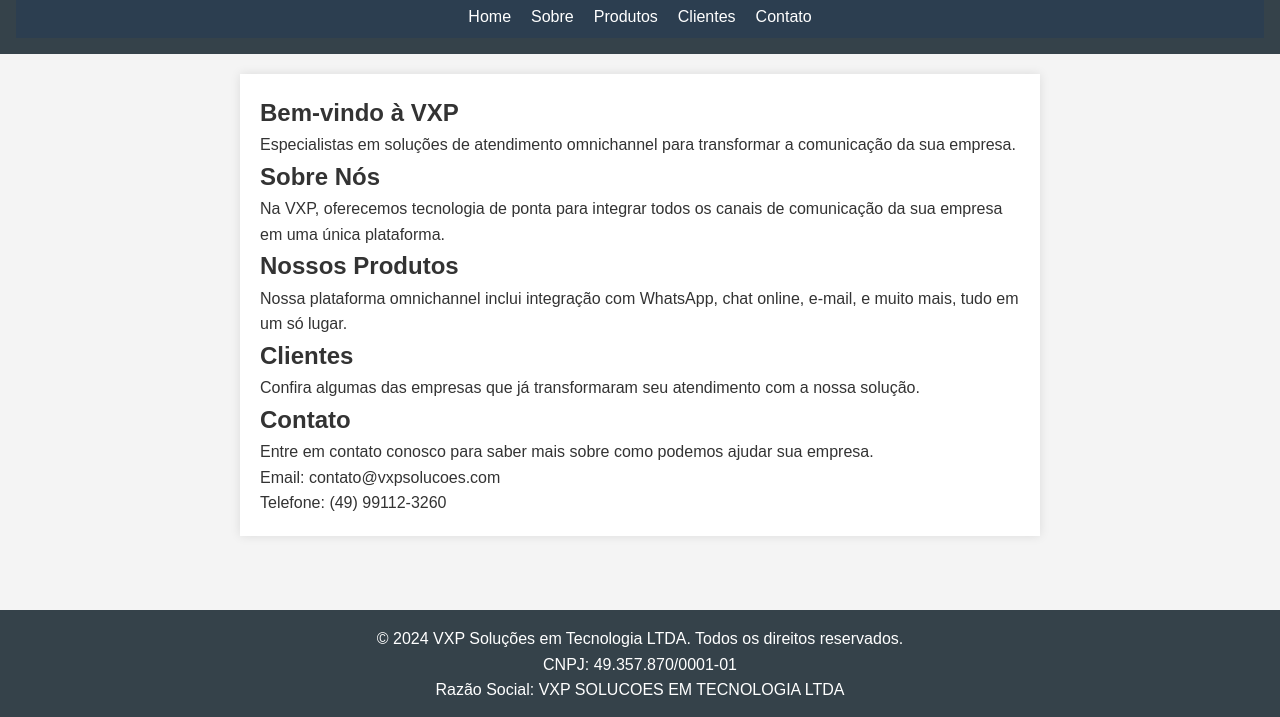
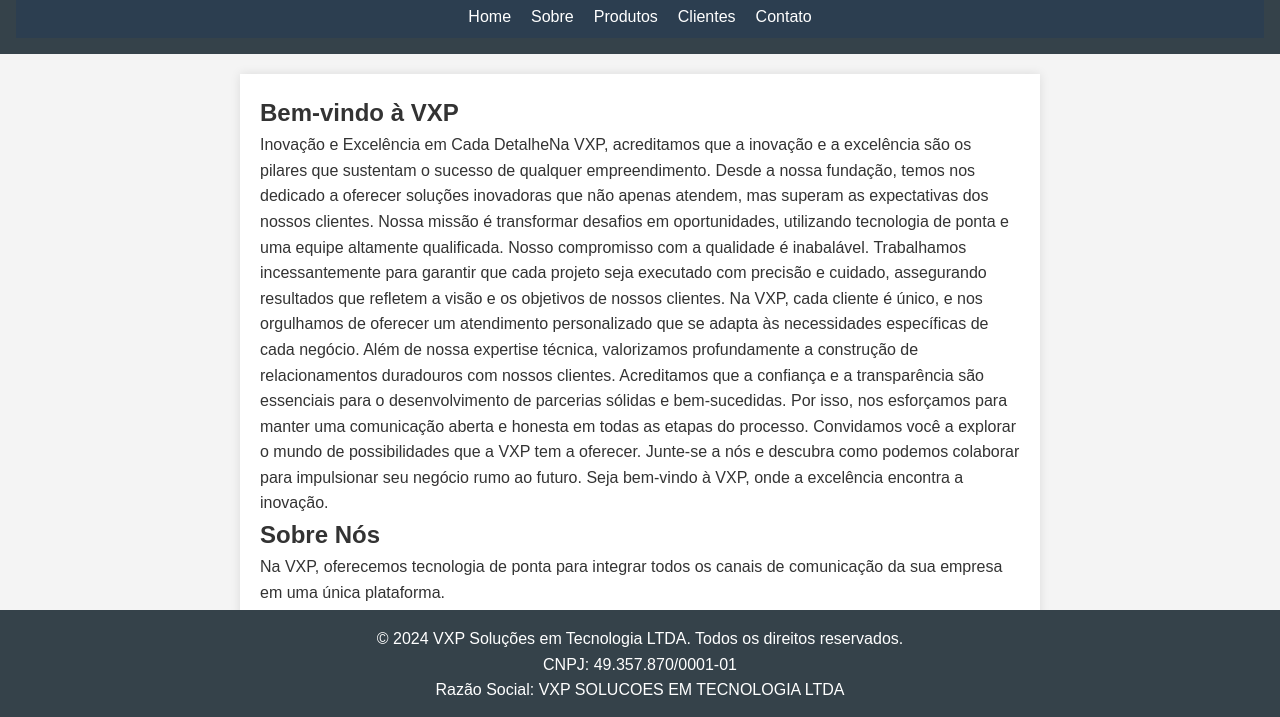
Before and after one commit to fabricioopasuite/novo, a plain HTML site: page index.html in a window 1280 px wide. Shown: the part 81-798 px from the top of the page. Drawn offline with Linux system fonts and the light colour scheme.

Commit message:
Update index.html

```diff
--- a/index.html
+++ b/index.html
@@ -23,7 +23,10 @@
     <main>
         <section id="home">
             <h2>Bem-vindo à VXP</h2>
-            <p>Especialistas em soluções de atendimento omnichannel para transformar a comunicação da sua empresa.</p>
+            <p>Inovação e Excelência em Cada DetalheNa VXP, acreditamos que a inovação e a excelência são os pilares que sustentam o sucesso de qualquer empreendimento. Desde a nossa fundação, temos nos dedicado a oferecer soluções inovadoras que não apenas atendem, mas superam as expectativas dos nossos clientes. Nossa missão é transformar desafios em oportunidades, utilizando tecnologia de ponta e uma equipe altamente qualificada.
+                Nosso compromisso com a qualidade é inabalável. Trabalhamos incessantemente para garantir que cada projeto seja executado com precisão e cuidado, assegurando resultados que refletem a visão e os objetivos de nossos clientes. Na VXP, cada cliente é único, e nos orgulhamos de oferecer um atendimento personalizado que se adapta às necessidades específicas de cada negócio.
+                Além de nossa expertise técnica, valorizamos profundamente a construção de relacionamentos duradouros com nossos clientes. Acreditamos que a confiança e a transparência são essenciais para o desenvolvimento de parcerias sólidas e bem-sucedidas. Por isso, nos esforçamos para manter uma comunicação aberta e honesta em todas as etapas do processo.
+                Convidamos você a explorar o mundo de possibilidades que a VXP tem a oferecer. Junte-se a nós e descubra como podemos colaborar para impulsionar seu negócio rumo ao futuro. Seja bem-vindo à VXP, onde a excelência encontra a inovação.</p>
         </section>
 
         <section id="sobre">
```
